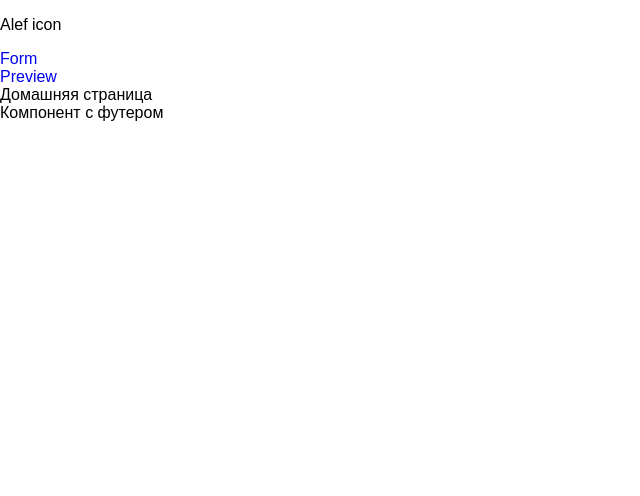
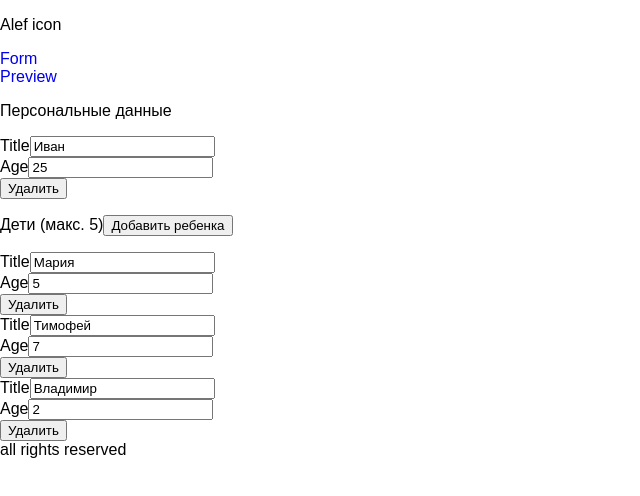
Before and after one commit to VladislavNovak/Alef-development, a React (Create React App) app: page /home in a window 1280 px wide. Shown: the top 496 px of the page, without its empty margins (0-640 px from the left). Built offline with nearby package versions, Linux system fonts and the light colour scheme; a web font is replaced by a local one.

Commit message:
Создает структуры и взаимосвязь Controls-Control

```diff
--- a/src/components/bottom/Bottom.jsx
+++ b/src/components/bottom/Bottom.jsx
@@ -2,9 +2,9 @@ import React from 'react';
 
 const Bottom = () => {
   return (
-    <div>
-      Компонент с футером
-    </div>
+    <footer>
+      all rights reserved
+    </footer>
   );
 };
 
--- /dev/null
+++ b/src/components/control/Control.jsx
@@ -0,0 +1,34 @@
+/* eslint-disable no-unused-vars */
+/* eslint-disable react/prop-types */
+import React, {useState} from 'react';
+import {capFirstLetter} from '../../utils/functions';
+
+const Control = ({inputTitle, inputData, onInputChange}) => {
+
+  const [isFocus, setFocus] = useState(false);
+
+  const handleInputFocus = ({target}, status) => {
+    if (target.value) {
+      status = true;
+    }
+    setFocus(status);
+  };
+
+  return (
+    <li className="control" key={inputTitle} >
+      <label className={isFocus ? `control__label active` : `control__label`} htmlFor={inputTitle}>{capFirstLetter(inputTitle)}</label>
+      <input
+        type="text"
+        name={inputTitle}
+        value={inputData}
+        onChange={onInputChange}
+        onFocus={(evt) => handleInputFocus(evt, true)}
+        onBlur={(evt) => handleInputFocus(evt, false)}
+        className="control__input"
+        autoComplete="off"
+        required />
+    </li>
+  );
+};
+
+export default Control;
--- /dev/null
+++ b/src/components/controls/Controls.jsx
@@ -0,0 +1,27 @@
+/* eslint-disable react/prop-types */
+import React from 'react';
+import {Control} from '..';
+
+const allowed = [`title`, `age`];
+
+const Controls = ({userFieldsX, onInputChange, onRemove}) => {
+  console.log(userFieldsX);
+  return (
+    <ul>{
+      Object.keys(userFieldsX).filter(key => allowed.includes(key)).map(key => (
+        <Control
+          key={key}
+          inputTitle={key}
+          inputData={userFieldsX[key]}
+          onInputChange={onInputChange} />
+      ))
+    }
+      <button
+        type="button"
+        className="btn btn-danger btn-sm"
+        onClick={() => onRemove(userFieldsX.id)} >Удалить</button>
+    </ul>
+  );
+};
+
+export default Controls;
--- a/src/components/index.js
+++ b/src/components/index.js
@@ -1,2 +1,4 @@
 export {default as Bottom} from './bottom/Bottom';
 export {default as Navbar} from './navbar/Navbar';
+export {default as Control} from './control/Control';
+export {default as Controls} from './controls/Controls';
--- a/src/context/user/UserState.js
+++ b/src/context/user/UserState.js
@@ -2,12 +2,32 @@
 import React, {useReducer} from 'react';
 import {ADD_CHILD, REMOVE_CHILD} from './userActions';
 import {UserContext} from "./userContext";
-import {userFields} from "./userFields";
+// import {userFields} from "./userFields";
 import {userReducer} from './userReducer';
 
 const initialState = {
-  userFields,
-  children: [],
+  userFieldsX: {
+    id: 0,
+    title: `Иван`,
+    age: 25,
+  },
+  children: [
+    {
+      id: 0,
+      title: `Мария`,
+      age: 5,
+    },
+    {
+      id: 1,
+      title: `Тимофей`,
+      age: 7,
+    },
+    {
+      id: 2,
+      title: `Владимир`,
+      age: 2,
+    },
+],
 };
 
 export const UserState = ({children}) => {
--- a/src/context/user/userFields.js
+++ b/src/context/user/userFields.js
@@ -1,4 +1,4 @@
 export const userFields = {
-  name: ``,
+  title: ``,
   age: null,
 };
--- a/src/pages/home/Home.jsx
+++ b/src/pages/home/Home.jsx
@@ -1,15 +1,63 @@
-import React, {useContext} from 'react';
+/* eslint-disable no-unused-vars */
+import React, {useContext, useState} from 'react';
 import {UserContext} from '../../context/user/userContext';
+import {userFields} from '../../context/user/userFields';
+import {Controls} from '../../components';
+
+const initialState = {
+  userFieldsX: {
+    title: `Adrian`,
+    age: 25,
+  },
+  children: [{userFields}],
+};
 
 const Home = () => {
-  const user = useContext(UserContext);
+  const {user} = useContext(UserContext);
+  const {userFieldsX, children} = user;
 
-  console.log(`user in Home: `, user);
+  const [inputData, setInputData] = useState(initialState);
+
+  const handleInputChange = ({target: {name, value}}) => {
+    setInputData({...inputData, [name]: value});
+  };
+
+  const handleRemove = (id) => {
+    console.log(id);
+  };
+
+  const renderChildren = (children) => {
+    return (
+      <ul>{
+        children.map(child => (
+          <li key={child.id}>{
+            <Controls
+              userFieldsX={child}
+              onInputChange={handleInputChange}
+              onRemove={handleRemove} />
+          }</li>
+        ))
+      }</ul>
+    );
+  };
 
   return (
-    <div>
-      Домашняя страница
-    </div>
+    <form>
+      <section>
+        <p>Персональные данные</p>
+          <Controls
+            userFieldsX={userFieldsX}
+            onInputChange={handleInputChange}
+            onRemove={handleRemove} />
+      </section>
+      <section>
+        <p>
+          <span>Дети (макс. 5)</span>
+          <button>Добавить ребенка</button>
+        </p>
+        {children.length ? renderChildren(children) : null}
+      </section>
+    </form>
   );
 };
 
--- /dev/null
+++ b/src/utils/functions.js
@@ -0,0 +1,2 @@
+// Получает слово и возвращает это же слова с заглавной первой буквой
+export const capFirstLetter = (item) => (typeof item !== `string`) ? item : item[0].toUpperCase() + item.slice(1);
```
Also changed, not shown: 1 other file (tests, documents, lock files or other folders).
